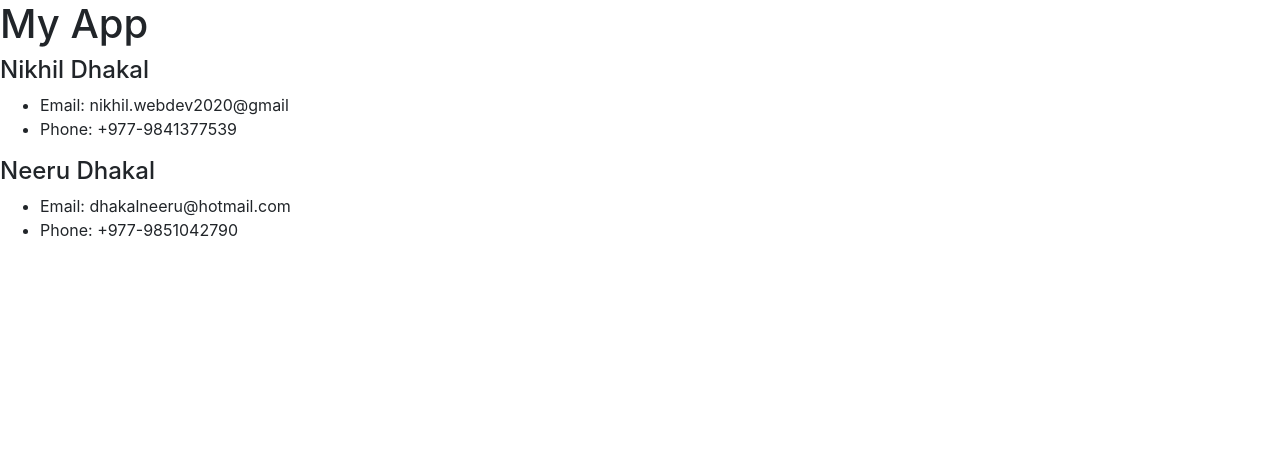
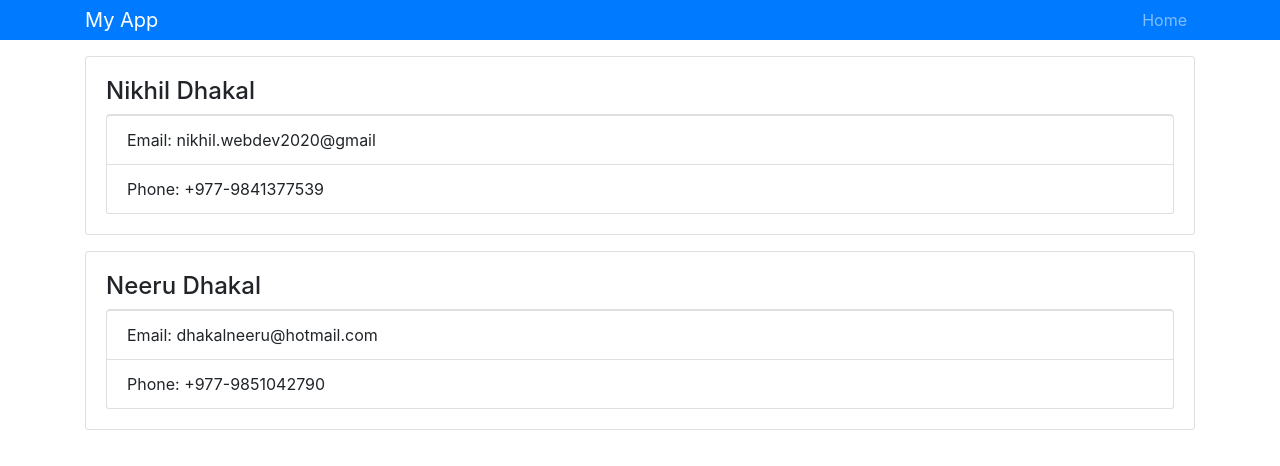
Before and after one commit to nikhildhakal/React-Contact-Manager, a React (Create React App) app: page / in a window 1280 px wide. Shown: the top 466 px of the page. Built offline with nearby package versions, Linux system fonts and the light colour scheme.

Commit message:
Styling navbar and contact information

```diff
--- a/src/App.js
+++ b/src/App.js
@@ -9,6 +9,7 @@
   return (
     <div className="App">
  		<Header />
+ 		<div className="container">
 			<Contact
 				name = "Nikhil Dhakal"
 				email = "nikhil.webdev2020@gmail"
@@ -20,6 +21,7 @@
 				phone = "+977-9851042790"
 			/>
  		</div>
+    </div>
   );
 }
 
--- a/src/components/Contact.js
+++ b/src/components/Contact.js
@@ -6,11 +6,11 @@
 		const { name, email, phone } = this.props; // Use of destructure
 
 		return (
-			<div>
+			<div className="card card-body mb-3">
 				<h4>{ name }</h4>
-				<ul>
-					<li>Email: { email }</li>
-					<li>Phone: { phone }</li>
+				<ul className="list-group">
+					<li className="list-group-item">Email: { email }</li>
+					<li className="list-group-item">Phone: { phone }</li>
 				</ul>
 			</div>
 		)
--- a/src/components/Header.js
+++ b/src/components/Header.js
@@ -4,9 +4,22 @@
 const Header = props => {
 	const { branding } = props; // Use of destructure
 	return (
-		<div>
-			<h1>{ branding }</h1>
-		</div>
+		<nav className="navbar navbar-expand-sm navbar-dark bg-primary mb-3 py-0">
+			<div className="container">
+				<a href="/" className="navbar-brand">
+					{ branding }
+				</a>
+				<div>
+					<ul className="navbar-nav mr-auto">
+						<li className="nav-item">
+							<a href="/" className="nav-link">
+								Home
+							</a>
+						</li>
+					</ul>
+				</div>
+			</div>
+		</nav>
 	);
 };
 
```
Lines whose indentation alone changed are shown as unchanged.
